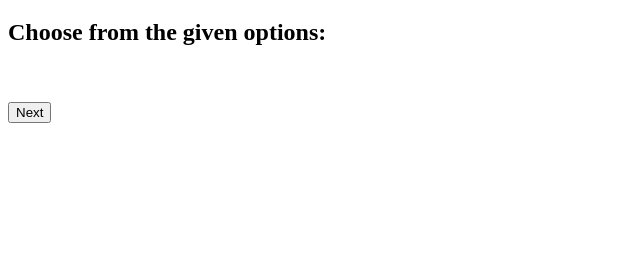
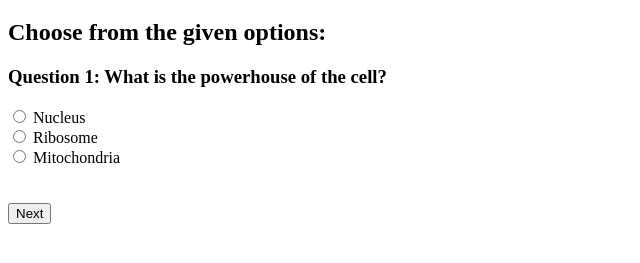
Before and after one commit to Knighthawler007/Quiz-app, a website: page client/Science.html in a window 1280 px wide. Shown: the part 61-324 px from the top of the page, without its empty margins (0-640 px from the left). Drawn offline with Linux system fonts and the light colour scheme.

Commit message:
linked pages

```diff
--- a/client/Science.html
+++ b/client/Science.html
@@ -11,7 +11,7 @@
     <form action="/sci" method="post">
         <h1>Science Quiz</h1>
         <h2>Choose from the given options:</h2>
-        <div id="question1" class="question" style="display: none">
+        <div id="question1" class="question">
             <h3>Question 1: What is the powerhouse of the cell?</h3>
             <input type="radio" name="q1" value="Nucleus"> Nucleus<br>
             <input type="radio" name="q1" value="Ribosome"> Ribosome<br>
```
Also changed, not shown: client/Current.html (+1 -1 lines), client/Literature.html (+1 -1 lines), client/Sports.html (+1 -1 lines).
